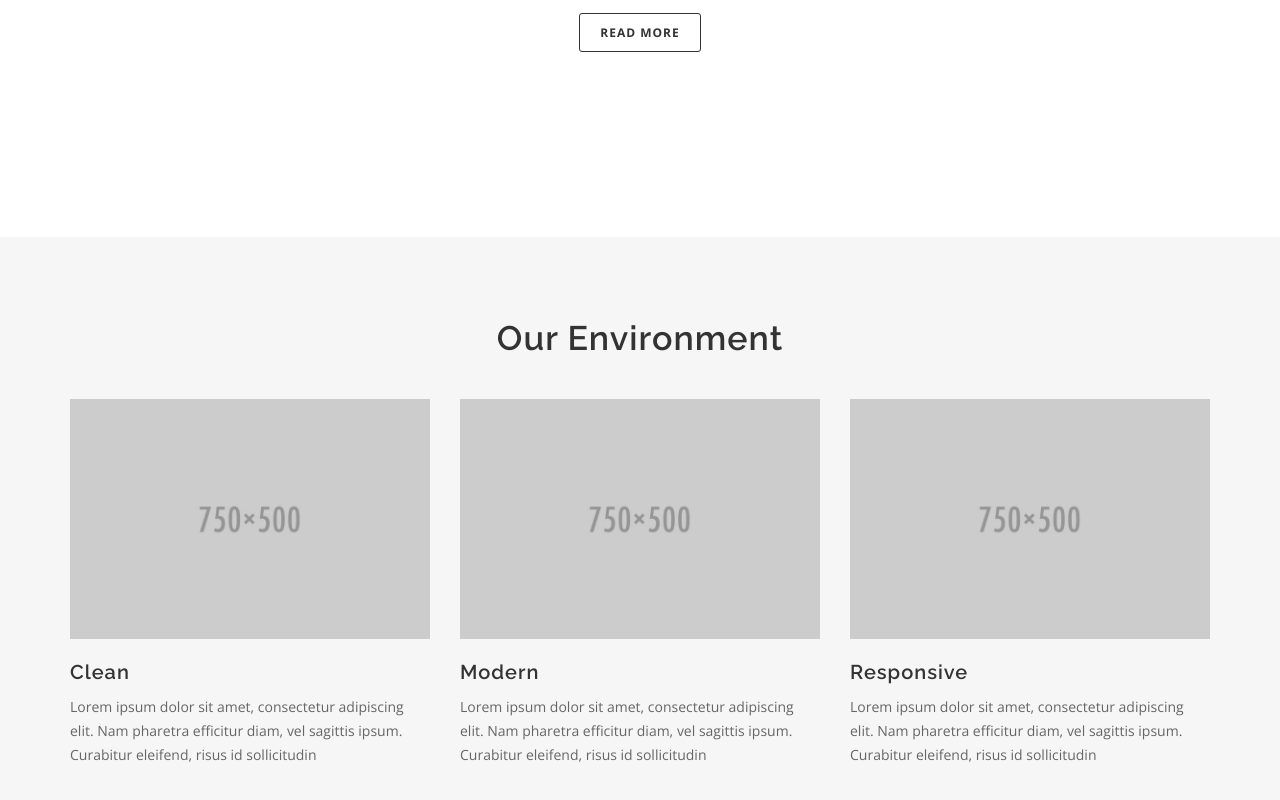
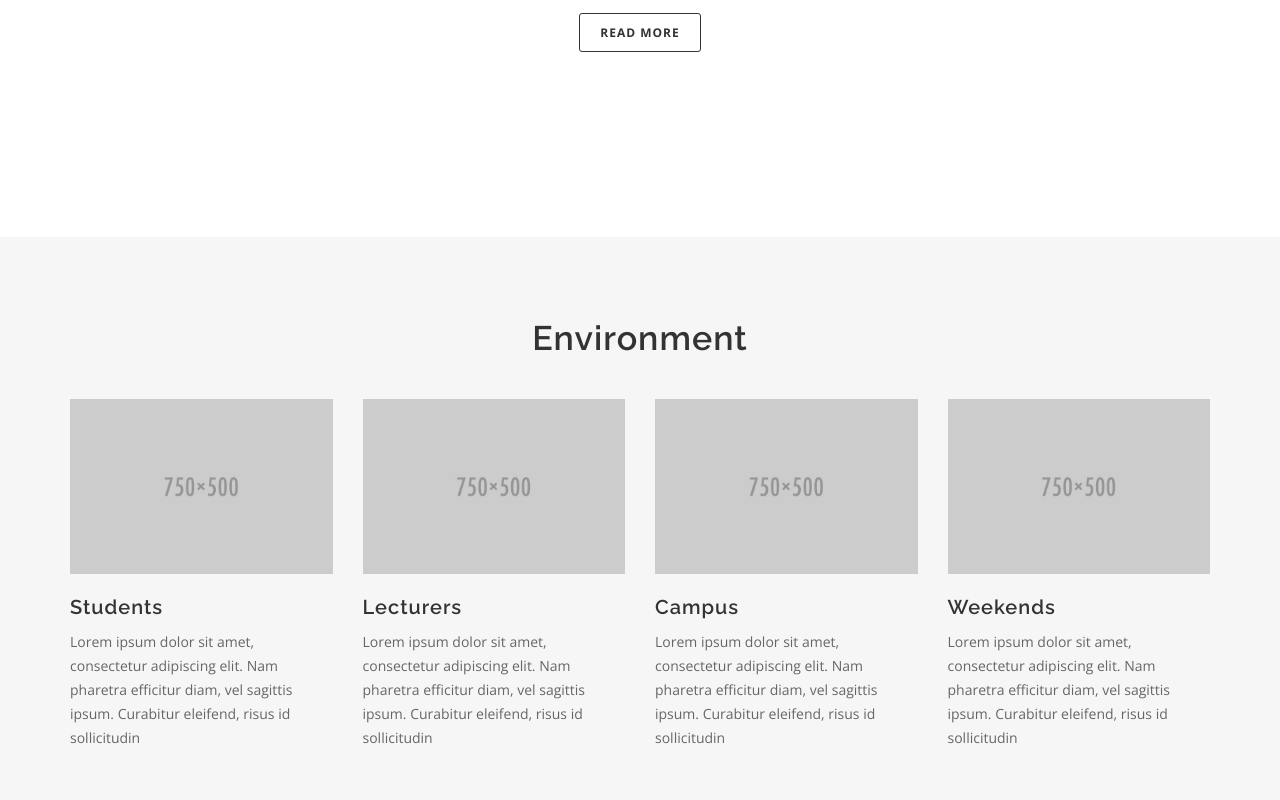
Before and after one commit to zwolinskidominik/Leadsite, a plain HTML site: page index.html in a window 1280 px wide. Shown: the part 330-1130 px from the top of the page. Drawn offline with nearby package versions, Linux system fonts and the light colour scheme.

```diff
--- a/index.html
+++ b/index.html
@@ -46,29 +46,37 @@
 <!--================================= OUR ENVIRONMENT START =============================================-->
 <section class="container-fluid section-space section-bg-2">
     <div class="container">
-        <h1 class="center">our environment</h1>
+        <h1 class="center">Environment</h1>
         <div class="row">
-            <div class="col-md-4 col-sm-4 common-res-bottom-1">
+            <div class="col-md-3 col-sm-3 common-res-bottom-1">
                 <div class="left image-bottom">
                     <img src="images/750x500x1.jpg" alt="image" class="img-responsive" />
                 </div>
-                <h3 class="left h3-bottom"><a href="#">clean</a></h3>
+                <h3 class="left h3-bottom"><a href="#">Students</a></h3>
                 <p class="left">Lorem ipsum dolor sit amet, consectetur adipiscing elit. Nam pharetra efficitur diam, vel sagittis ipsum. Curabitur eleifend, risus id sollicitudin </p>
             </div>
 
-            <div class="col-md-4 col-sm-4 common-res-bottom-1">
+            <div class="col-md-3 col-sm-3 common-res-bottom-1">
                 <div class="left image-bottom">
                     <img src="images/750x500x2.jpg" alt="image" class="img-responsive" />
                 </div>
-                <h3 class="left h3-bottom"><a href="#">modern </a></h3>
+                <h3 class="left h3-bottom"><a href="#">Lecturers</a></h3>
                 <p class="left">Lorem ipsum dolor sit amet, consectetur adipiscing elit. Nam pharetra efficitur diam, vel sagittis ipsum. Curabitur eleifend, risus id sollicitudin </p>
             </div>
 
-            <div class="col-md-4 col-sm-4">
+            <div class="col-md-3 col-sm-3">
                 <div class="left image-bottom">
                     <img src="images/750x500x3.jpg" alt="image" class="img-responsive" />
                 </div>
-                <h3 class="left h3-bottom"><a href="#">responsive</a></h3>
+                <h3 class="left h3-bottom"><a href="#">Campus</a></h3>
+                <p class="left">Lorem ipsum dolor sit amet, consectetur adipiscing elit. Nam pharetra efficitur diam, vel sagittis ipsum. Curabitur eleifend, risus id sollicitudin</p>
+            </div>
+
+            <div class="col-md-3 col-sm-3">
+                <div class="left image-bottom">
+                    <img src="images/750x500x3.jpg" alt="image" class="img-responsive" />
+                </div>
+                <h3 class="left h3-bottom"><a href="#">Weekends</a></h3>
                 <p class="left">Lorem ipsum dolor sit amet, consectetur adipiscing elit. Nam pharetra efficitur diam, vel sagittis ipsum. Curabitur eleifend, risus id sollicitudin</p>
             </div>
 
```
